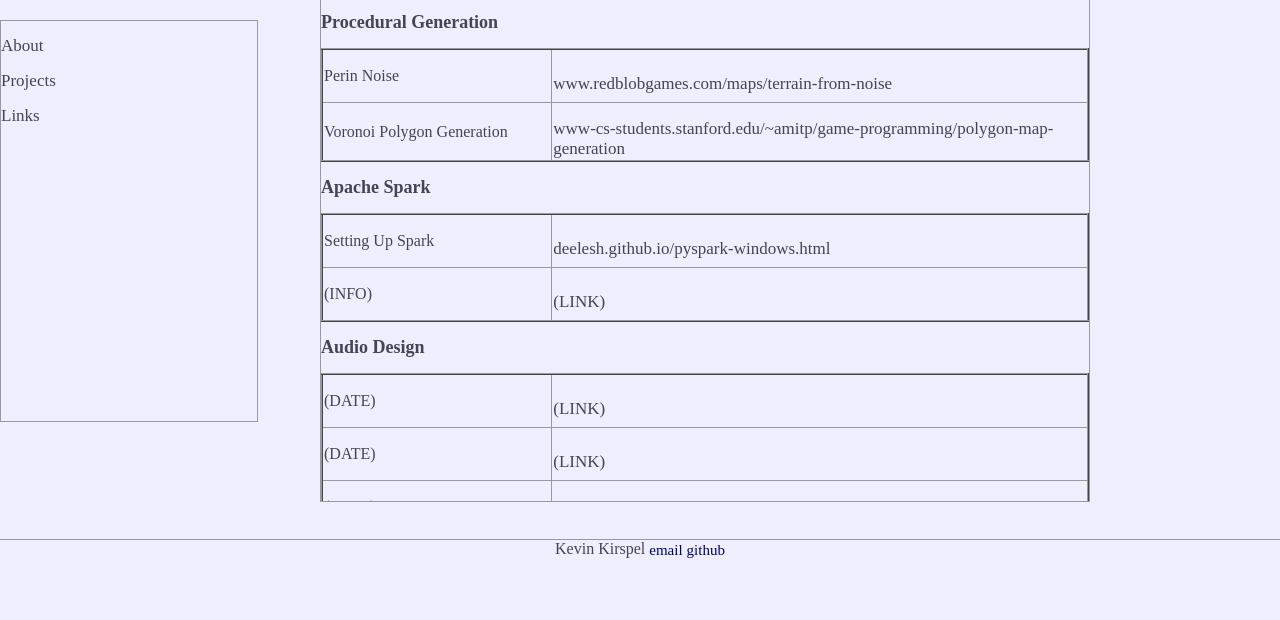
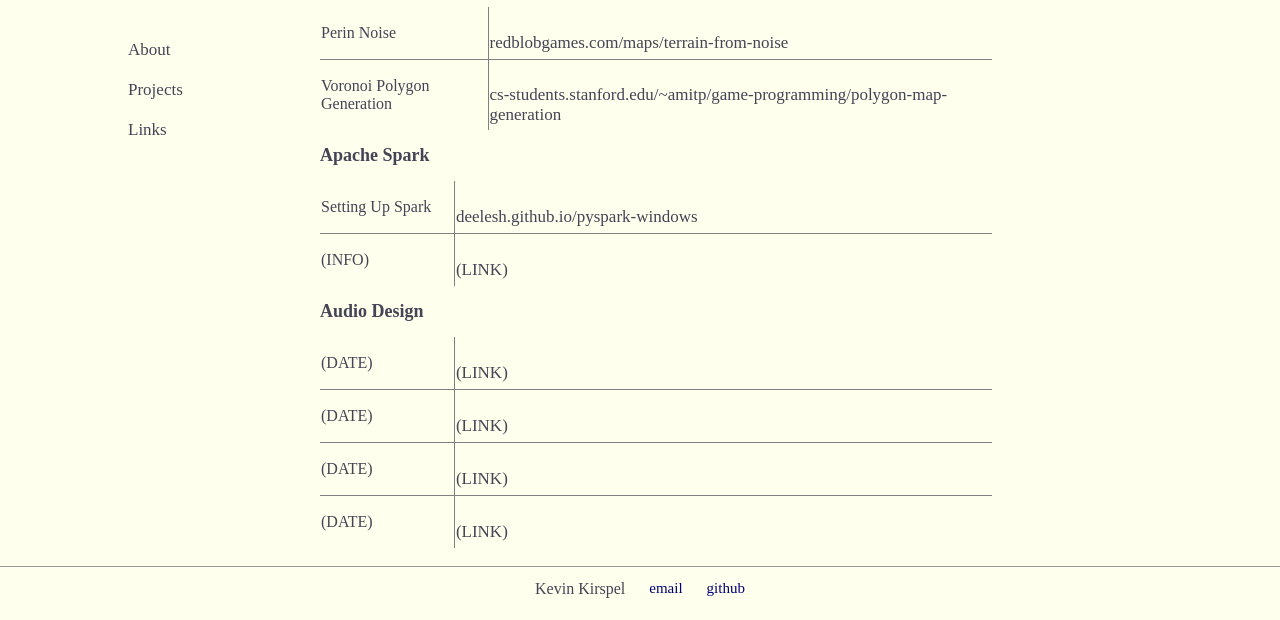
Before and after one commit to kkirspel/WebsiteTemplate, a plain HTML site: page page_3.html in a window 1280 px wide. Shown: the part 180-800 px from the top of the page. Drawn offline with Linux system fonts and the light colour scheme.

Commit message:
Add files via upload

```diff
--- a/page_3.html
+++ b/page_3.html
@@ -7,10 +7,12 @@
 <link rel="stylesheet" type="text/css" href="style.css" media="screen"/>
 <link rel="stylesheet" type="text/css" href="style.css" media="print"/>
 </head>
+
 <body>
-
 <div id="titlerow">
+<h3>
 My Template Website
+</h3>
 </div>
 
 <div id="leftcolumn">
@@ -19,7 +21,7 @@ My Template Website
 <li><a class="nav" href="page_3.html">Links</a></li>
 </div>
 
-<div id="centercolumn">
+<div id="centercolumn"><div id="centercontent">
 <table rules="none">
 
 <h1 class="primarytitle">Links</h1>
@@ -27,23 +29,23 @@ My Template Website
 
 <h2 class="secondarytitle">Procedural Generation</h2>
 <tr>
-<td width="30%"><p>Perin Noise</p></td>
-<td><a class="nav" href="www.redblobgames.com/maps/terrain-from-noise">www.redblobgames.com/maps/terrain-from-noise</a></td>
+<td width="20%"><p>Perin Noise</p></td>
+<td><a class="nav" href="https://www.redblobgames.com/maps/terrain-from-noise/">redblobgames.com/maps/terrain-from-noise</a></td>
 </tr>
 <tr>
-<td width="30%"><p>Voronoi Polygon Generation</p></td>
-<td><a class="nav" href="www-cs-students.stanford.edu/~amitp/game-programming/polygon-map-generation">www-cs-students.stanford.edu/~amitp/game-programming/polygon-map-generation</a></td>
+<td width="25%"><p>Voronoi Polygon Generation</p></td>
+<td><a class="nav" href="http://www-cs-students.stanford.edu/~amitp/game-programming/polygon-map-generation/">cs-students.stanford.edu/~amitp/game-programming/polygon-map-generation</a></td>
 </tr>
 </table>
 
 <table rules="all" class="smalltables">
 <h2 class="secondarytitle">Apache Spark</h2>
 <tr>
-<td width="30%"><p>Setting Up Spark</p></td>
-<td><a class="nav" href="deelesh.github.io/pyspark-windows.html">deelesh.github.io/pyspark-windows.html</a></td>
+<td width="20%"><p>Setting Up Spark</p></td>
+<td><a class="nav" href="http://deelesh.github.io/pyspark-windows.html">deelesh.github.io/pyspark-windows</a></td>
 </tr>
 <tr>
-<td width="30%"><p>(INFO)</p></td>
+<td width="20%"><p>(INFO)</p></td>
 <td><a class="nav" href="index.html">(LINK)</a></td>
 </tr>
 </table>
@@ -51,28 +53,49 @@ My Template Website
 <table rules="all" class="smalltables">
 <h2 class="secondarytitle">Audio Design</h2>
 <tr>
-<td width="30%"><p>(DATE)</p></td>
+<td width="20%"><p>(DATE)</p></td>
 <td><a class="nav" href="index.html">(LINK)</a></td>
 </tr>
 <tr>
-<td width="30%"><p>(DATE)</p></td>
+<td width="20%"><p>(DATE)</p></td>
 <td><a class="nav" href="index.html">(LINK)</a></td>
 </tr>
 <tr>
-<td width="30%"><p>(DATE)</p></td>
+<td width="20%"><p>(DATE)</p></td>
 <td><a class="nav" href="index.html">(LINK)</a></td>
 </tr>
 <tr>
-<td width="30%"><p>(DATE)</p></td>
+<td width="20%"><p>(DATE)</p></td>
 <td><a class="nav" href="index.html">(LINK)</a></td>
 </tr>
 </table>
-</div>
+
+<table rules="all" class="smalltables">
+<h2 class="secondarytitle">Audio Design</h2>
+<tr>
+<td width="20%"><p>(DATE)</p></td>
+<td><a class="nav" href="index.html">(LINK)</a></td>
+</tr>
+<tr>
+<td width="20%"><p>(DATE)</p></td>
+<td><a class="nav" href="index.html">(LINK)</a></td>
+</tr>
+<tr>
+<td width="20%"><p>(DATE)</p></td>
+<td><a class="nav" href="index.html">(LINK)</a></td>
+</tr>
+<tr>
+<td width="20%"><p>(DATE)</p></td>
+<td><a class="nav" href="index.html">(LINK)</a></td>
+</tr>
+</table>
+
+</div></div>
 
 <div id="contactrow">
 Kevin Kirspel
-<a class="link" href="mailto:kkirspel@gmail.com">email</a>
-<a class="link" href="www.github.com/kkirspel">github</a>
+<a class="contact" href="mailto:kkirspel@gmail.com">email</a>
+<a class="contact" href="https://github.com/kkirspel">github</a>
 </div>
 
 </body>
--- a/style.css
+++ b/style.css
@@ -1,39 +1,94 @@
 body
 {
-	background-color:#EEEEFF;
+	background-color:#FFFFEE;
 	color: #444455;
 	margin: 0 0 0 0;
-	overflow: scroll;
 }
 li
 {
 	list-style-type: none;
 }
+h3
+{
+	margin: 2% 0 0 3%;
+}
 p
 {
 	text-align: left;
 	color: #444455;
+	vertical-align: text-bottom;
 }
 a
 {
 	text-align: left;
 	color: #444455;
+	vertical-align: text-bottom;
 }
 img
 {
 	text-decoration: none;
 	border: none;
 }
-.link
+#titlerow
 {
-	text-decoration: none;
-	font-size: 15px;
-	color: #000077;
-	vertical-align: middle;
+	position: absolute;
+	height: 10%;
+	width: 100%;
+
+ 	border-bottom: 4px inset #999999;
+	background-color:#6677AA;
+	color: #333344;
+	font-size: 34px;
+	font-weight: bold;
+
+}
+#leftcolumn
+{
+ 	position: absolute;
+	top: 25%;
+	height: 50%;
+	width: 15%;
+	float: left;
+	padding-left: 10%;
+	text-align: center;
+
+/* 	border: 1px solid #999999; */
+}
+#centercolumn
+{
+ 	position: absolute;
+ 	top: 10%;
+  	left: 25%;
+	height: 83%;
+ 	width: 75%;
+/* 	margin-top: 1%;
+	margin-bottom: 1%; */
+/* 	margin: 20% 20% 20% 20$; */
+
+	overflow: auto;
+
+/* 	border: 1px solid #999999; */
+}
+#centercontent
+{
+	margin-right: 30%;
+	text-align: center;
+}
+
+
+#contactrow
+{
+	position: absolute;
+	bottom: 0;
+	height: 5%;
+	width: 100%;
+	text-align: center;
+ 	padding-top: 1%;
+	border-top: 1px solid #999999;
 }
 .smalltables
 {
-	border: 2px inset #999999;
+/* 	border: 2px inset #999999; */
 	width: 100%;
 }
 .primarytitle
@@ -49,49 +104,19 @@ img
 /* 	margin-bottom: 0px;
 	margin-left:10px; */
 }
-#titlerow
+.contact
 {
-	position: absolute;
-	height: 10%;
-	width: 100%;
- 	border-bottom: 4px inset #999999;
-	background-color:#6677AA;
-	color: #333344;
-	font-size: 34px;
-	font-weight: bold;
-	vertical-align: middle;
+	text-decoration: none;
+	font-size: 15px;
+	color: #000077;
+	/* vertical-align: middle; */
+	margin: 0px 0px 0px 20px;
 }
-#leftcolumn
+.link
 {
- 	position: absolute;
-	top: 25%;
-	height: 50%;
-	width: 20%;
-	float: left;
-	text-align: center;
-
-	border: 1px solid #999999;
-}
-#centercolumn
-{
- 	position: absolute;
-	top: 15%;
-	left: 25%;
-	height: 70%;
-	width: 60%;
-	text-align: center;
-	overflow:auto;
-	border: 1px solid #999999;
-}
-#contactrow
-{
-	position: fixed;
-	bottom: 0;
-	height: 10%;
-	width: 100%;
-	text-align: center;
-	border-top: 1px solid #999999;
-	overflow: hidden;
+	text-decoration: none;
+	font-size: 15px;
+	color: #000077;
 }
 .nav
 {
@@ -99,7 +124,7 @@ img
 	font-size: 17px;
  	color: #333344;
  	display: block;
-	margin-top: 15px;
+	margin: 20px 0px 0px 0px;
 }
 a.nav:link
 {
@@ -108,5 +133,5 @@ a.nav:link
 }
 a.nav:hover
 {
-	color: #ffffff;
+	color: #BBBBBB;
 }
```
Also changed, not shown: page_1.html (+6 -4 lines), page_2.html (+6 -4 lines).
